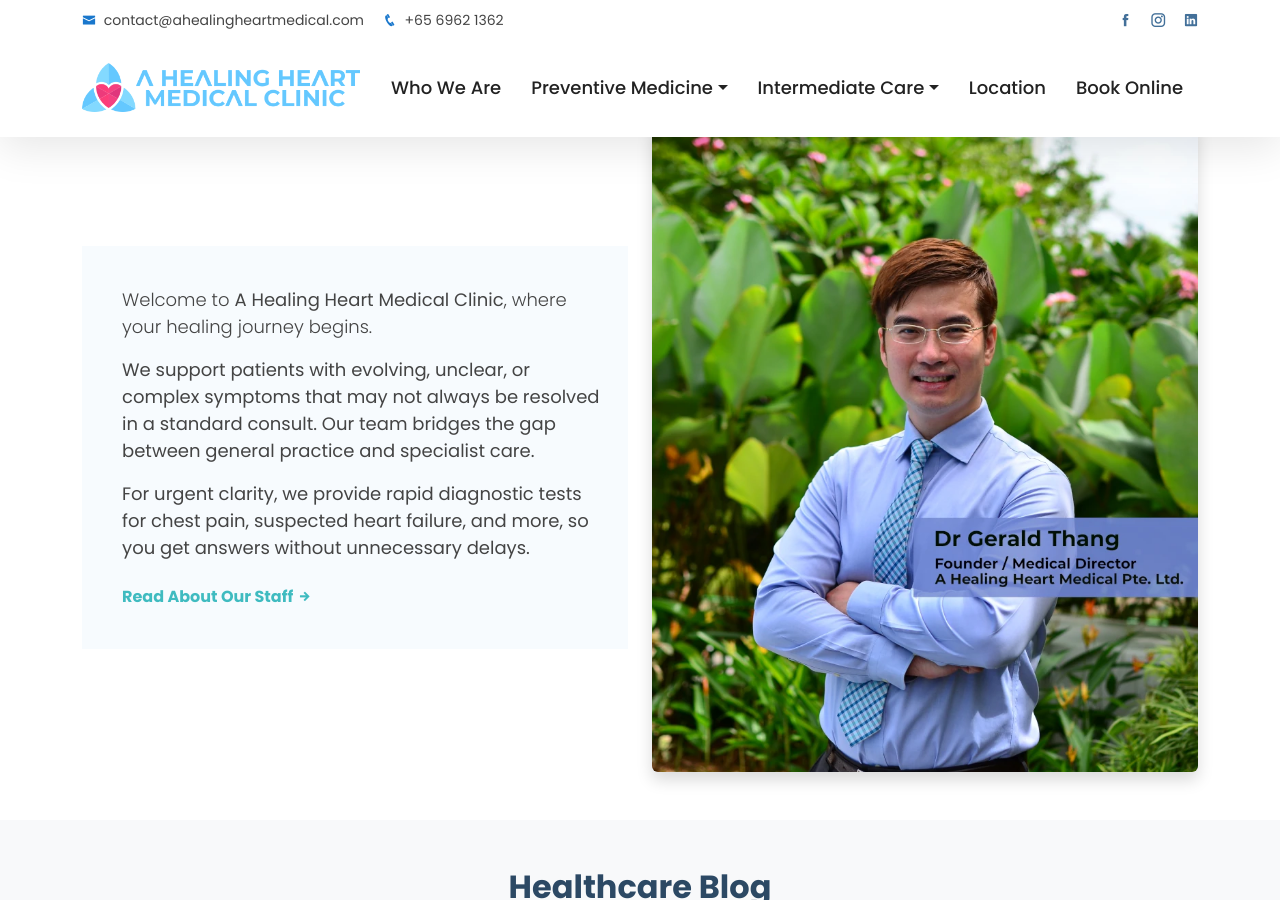
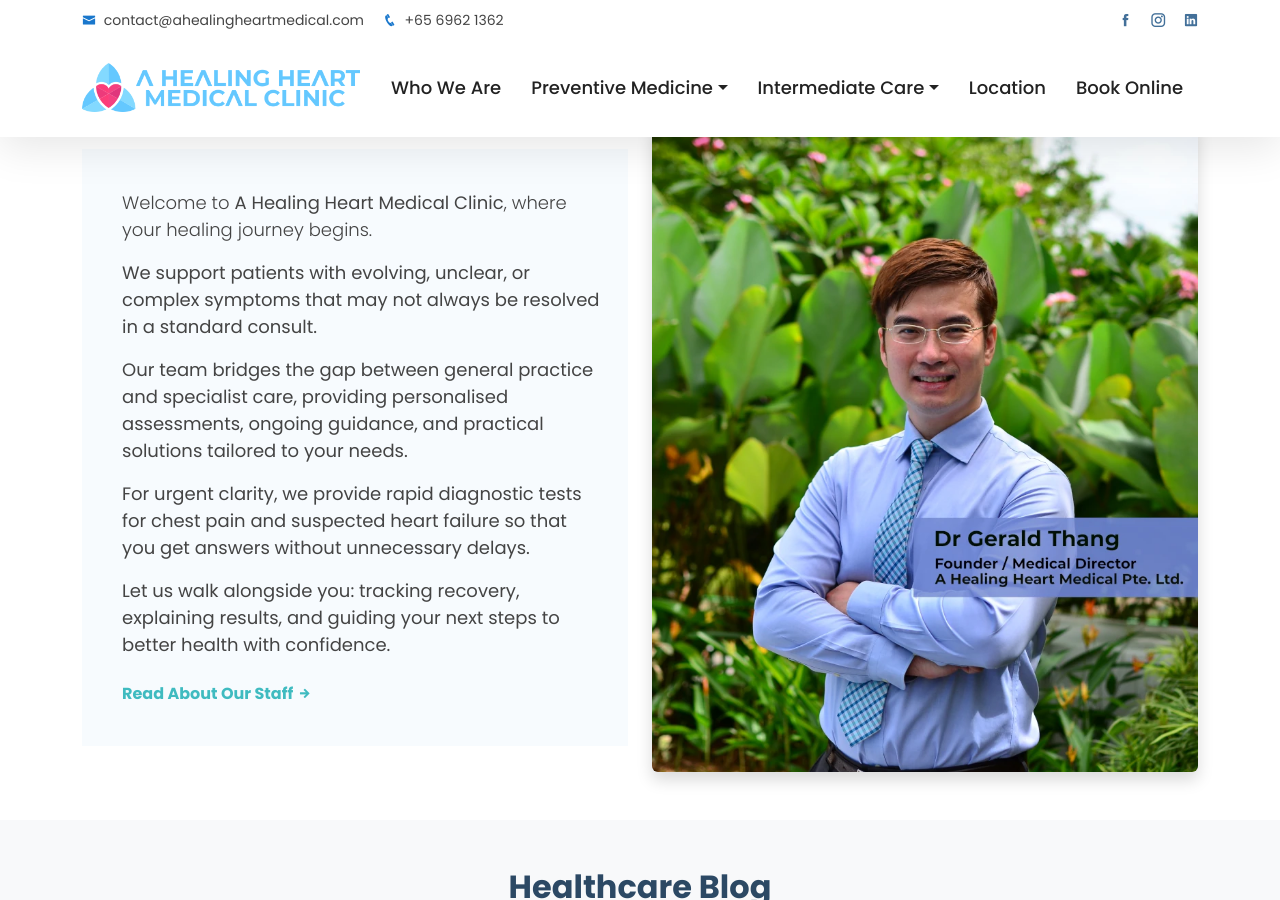
Before and after one commit to benchowsg/clinic, a Jekyll site: the page built from test-index2026.html, in a window 1280 px wide and 900 px high, scrolled down 1343 px. Built offline with Jekyll 4.4.1, drawn with Linux system fonts in a browser that asks for light colours.

Commit message:
Update test-index2026.html

```diff
--- a/test-index2026.html
+++ b/test-index2026.html
@@ -128,8 +128,10 @@
         <div class="col-lg-6">
           <div class="content pe-lg-4">
             <p class="lead">Welcome to <b>A Healing Heart Medical Clinic</b>, where your healing journey begins.</p>
-            <p>We support patients with evolving, unclear, or complex symptoms that may not always be resolved in a standard consult. Our team bridges the gap between general practice and specialist care.</p>
-            <p>For urgent clarity, we provide rapid diagnostic tests for chest pain, suspected heart failure, and more, so you get answers without unnecessary delays.</p>
+            <p>We support patients with evolving, unclear, or complex symptoms that may not always be resolved in a standard consult.</p>
+             <p>Our team bridges the gap between general practice and specialist care, providing personalised assessments, ongoing guidance, and practical solutions tailored to your needs.</p>
+            <p>For urgent clarity, we provide rapid diagnostic tests for chest pain and suspected heart failure so that you get answers without unnecessary delays.</p>
+            <p>Let us walk alongside you: tracking recovery, explaining results, and guiding your next steps to better health with confidence.</p>
             <div class="mt-4">
               <a href="/who-we-are" class="text-decoration-none fw-bold" style="color: #3fbbc0;">
                 Read About Our Staff <i class="icofont-arrow-right"></i>
```
